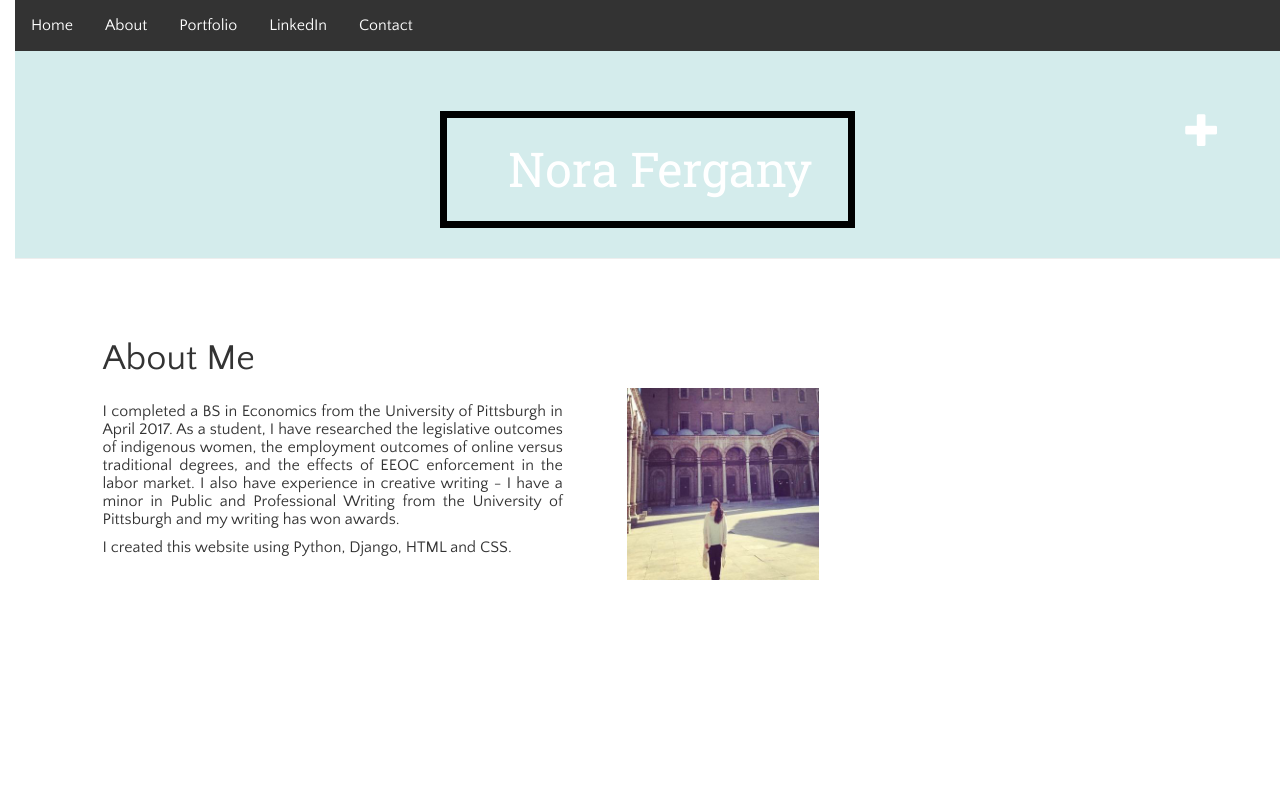
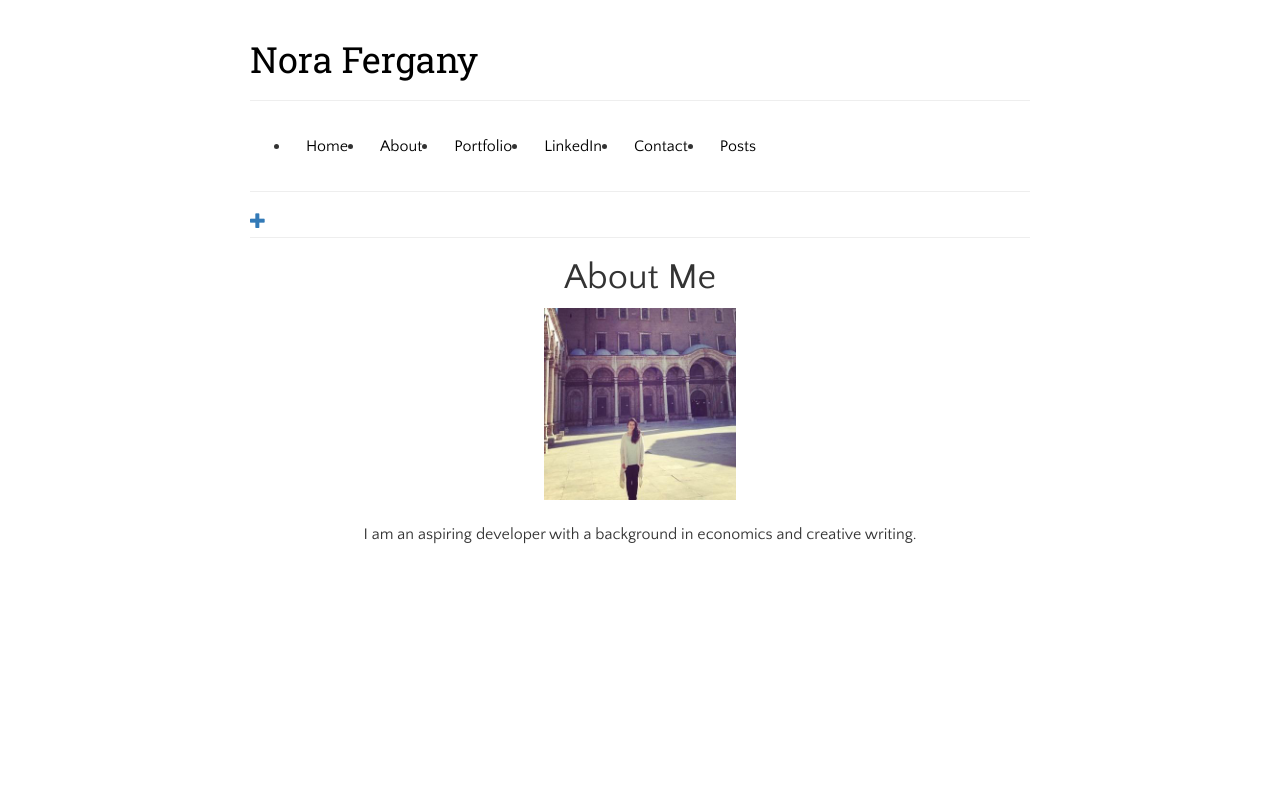
Before and after one commit to norafergany/my-first-blog, a Django app: page /about_me/ in a window 1280 px wide. Run offline with Django 3.2, Linux system fonts and the light colour scheme; a user stored in the database is signed in; some libraries are stand-ins or nearby versions.

Commit message:
Fix base template bug

```diff
--- a/blog/static/css/blog.css
+++ b/blog/static/css/blog.css
@@ -1,24 +1,23 @@
 h1 a {
-    color: #4B67A2;
+    color: #000000;
     font-family: 'Roboto Slab', serif;
 }
 
 body {
-    padding-left: 15px;
+    padding: 20px 250px;
     font-family: 'Quattrocento Sans'; font-size: 16px;
 }
 
 .page-header {
-    background-color: #D4ECEC;
+    background-color: #FFFFFF;
+
     margin-top: 0;
-    padding: 60px 40px 30px 40px;
 }
 
 .page-header h1, .page-header h1 a, .page-header h1 a:visited, .page-header h1 a:active {
-    color: #ffffff;
+    color: #000000;
     font-size: 36pt;
     text-decoration: none;
-    padding-bottom: 50px;
 }
 
 .content {
@@ -43,11 +42,15 @@ h1, h2, h3, h4 {
     width: 100%;
 }
 
+
+
+
+}
+
 .top-menu, .top-menu:hover, .top-menu:visited {
-    color: #ffffff;
+    color: #000;
     float: right;
     font-size: 26pt;
-    margin-right: 20px;
 }
 
 .post {
@@ -63,24 +66,23 @@ margin: 20px 0px 20px 20px;
 }
 
 ul {
-list-style-type: none;
-    margin: 0;
-    padding: 0;
+
     overflow: hidden;
-    background-color: #333;
+    background-color: #ffffff;
 }
+
+
 
 li {
     float: left;
 }
 
 li a {
-    display: block;
-    color: white;
-    text-align: left;
+    display: inline-block;
+    color: black;
     padding: 14px 16px;
     text-decoration: none;
 }
 
 li a:hover {
-    background-color: #111;
+    background-color: #BEBCBC;
--- a/blog/templates/blog/about_me.html
+++ b/blog/templates/blog/about_me.html
@@ -1,22 +1,16 @@
 {% extends 'blog/base.html' %}
 {% block content %}
-<table width="100%" border="0">
-  <tr>
-    <td colspan="2">
-      <h1>About Me</h1>
-    </td>
-  </tr>
-  <tr>
-    <td width="350">
-      <p align="justify" text-justify="inter-word">I completed a BS in Economics from the University of Pittsburgh in April 2017. As a student, I have researched the legislative outcomes of indigenous women, the employment outcomes of online versus traditional degrees, and the effects of EEOC enforcement in the labor market. I also have experience in creative writing - I have a minor in Public and Professional Writing from the University of Pittsburgh and my writing has won awards. </p>
-      <p>I created this website using Python, Django, HTML and CSS.</p>
-    </td>
-    <td width="50" valign="top" style="vertical-align:top;" >
-        <img src="/static/aboutme.jpg" alt="Nora Fergany" style="width=:192px;height:192px" align="right" />
-    </td>
-  </tr>
-  <tr>
-  </tr>
-</table>
+<div style = "width:100%">
+  <div style ="width:100%">
+    <h1 align="center"> About Me </h1>
+  </div>
+  <div align="center">
+    <img src="/static/aboutme.jpg" alt="Nora Fergany" style="width=:192px;height:192px" align="center" />
+  </div>
+  <br/>
+  <div>
+    <p align="center" text-justify="inter-word">I am an aspiring developer with a background in economics and creative writing.</p>
+  </div>
+</div>
 
 {% endblock %}
--- a/blog/templates/blog/base.html
+++ b/blog/templates/blog/base.html
@@ -16,7 +16,9 @@
 
         </head>
         <body>
+            <h1 height="200"><a href="/">Nora Fergany</a></h1>
 
+        <hr>
         <ul>
             <li><a class="active" href="/">Home</a></li>
             <li><a href="{% url 'about_me' %}">About</a></li>
@@ -24,7 +26,9 @@
             <li><a href="{% url 'portfolio_list' %}">Portfolio</a></li>
             <li><a href="https://www.linkedin.com/in/norafergany/">LinkedIn</a></li>
             <li><a href="{% url 'contact_me' %}">Contact</a></li>
+            <li><a href="{% url 'post_list' %}">Posts</a></li></li>
         </ul>
+        <hr>
         </body>
 
 
@@ -33,17 +37,30 @@
             <a href="{% url 'post_new' %}" class="top-menu"><span class="glyphicon glyphicon-plus"></span></a>
         {% endif %}
 
-            <h1 align="center" height="300" style='content: ""; display: block; margin: 0 auto; width: 35%; border-style:solid; border-width: 7px; border-color: black; padding: 25px 25px 25px 50px;'><a href="/">Nora Fergany</a></h1>
 
     </div>
+    {% block content %}
 
-        <div class="content container">
-            <div class="row">
-                <div class="col-md-8">
-                    {% block content %}
-                    {% endblock %}
-                </div>
-            </div>
-        </div>
-    </body>
+    <table width="75%" border="0" align="center">
+      <tr>
+        <td colspan="2">
+          <h1 align="center" style="margin-left:130px">About Me</h1>
+        </td>
+      </tr>
+      <tr>
+
+        <td width="50" valign="top" style="vertical-align:top; padding: 0 30px 0 30px;" >
+            <img src="/static/aboutme.jpg" alt="Nora Fergany" style="width:288px;height:288px" align="right" />
+        </td>
+         <td width="350">
+          <p align="justify" text-justify="inter-word">
+
+          </p>
+        </td>
+      </tr>
+      <tr>
+      </tr>
+    </table>
+    {% endblock %}
+
 </html>
--- a/blog/templates/blog/portfolio_list.html
+++ b/blog/templates/blog/portfolio_list.html
@@ -8,7 +8,7 @@
     <div>
         <embed type="image/svg+xml" src="/static/world_population_map.svg" />
         <h3><a href =""> World Population Map</a></h3>
-        <h4><em> <font size="3"> <font color ="#90949C"> Created with: Python, Pygal</em></h4>
+        <h4><em> <font size="3"> <font color ="#90949C">Python, Pygal </em></h4>
     </div>
 </div>
 
```
Also changed, not shown: db.sqlite3.
